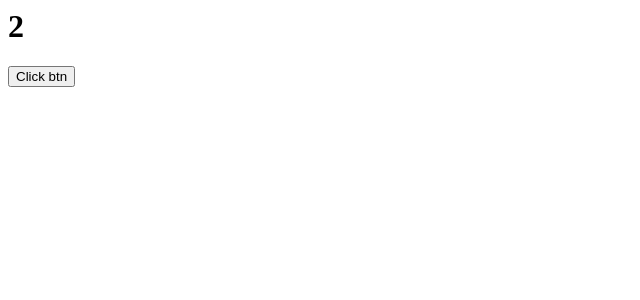
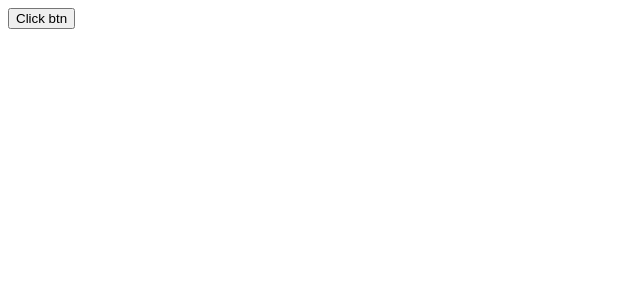
Before and after one commit to OleksiiRomanchenko/react-ja5v5y, a React (Create React App) app: page / in a window 1280 px wide. Shown: the top 300 px of the page, without its empty margins (0-640 px from the left). Built offline with nearby package versions, Linux system fonts and the light colour scheme.

Commit message:
1 file modified

```diff
--- a/src/App.js
+++ b/src/App.js
@@ -2,32 +2,31 @@ import React, { useState, useEffect, useLayoutEffect, useRef } from 'react';
 
 export default function App() {
   const [counter, setCounter] = useState(0);
-  const counterRef = useRef(0);
+  // const counterRef = useRef(0);
 
   useEffect(() => {
     console.log('useEffect', counter);
     setCounter(4);
 
-    counterRef.current++;
+    //counterRef.current++;
   }, [counter]);
 
   useLayoutEffect(() => {
     console.log('useLayoutEffect', counter);
-    setCounter(3);
+    setCounter(5);
 
-    counterRef.current++;
+    //counterRef.current++;
   });
 
   const onClickButton = () => {
     let newCounter = counter + 1;
-    //setCounter(newCounter);
+    setCounter(newCounter);
 
-    counterRef.current++;
+    //counterRef.current++;
   };
 
   return (
     <div>
-      <h1>{counterRef.current}</h1>
       <button onClick={onClickButton}>Click btn</button>
     </div>
   );
```
